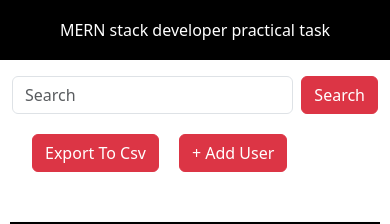
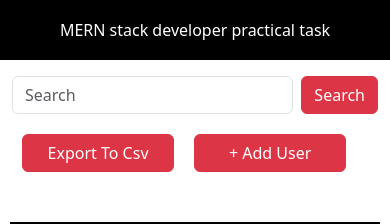
Before and after one commit to aboobackersiddeeq/Assigment_frentend, a React (Create React App) app: page / in a window 390 px wide. Shown: the top 224 px of the page. Built offline with nearby package versions, Linux system fonts and the light colour scheme; no server answers.

Commit message:
Style updated for mobile view

```diff
--- a/src/styles/search.css
+++ b/src/styles/search.css
@@ -4,7 +4,27 @@
 }
 @media (max-width: 768px) {
   .search-right-button {
-    margin-top: 20px;
+    margin-left: 10px;
+    margin-right: 10px;
     float: left;
+    width: 27vw;
   }
 }
+@media (max-width: 767px) {
+  .search-right-button {
+    margin-top: 20px;
+    margin-left: 10px;
+    margin-right: 10px;
+    float: left;
+    width: 31vw;
+  }
+}
+@media (max-width: 480px) {
+  .search-right-button {
+    margin-top: 20px;
+    margin-left: 10px;
+    margin-right: 10px;
+    float: left;
+    width: 39vw;
+  }
+}
```
